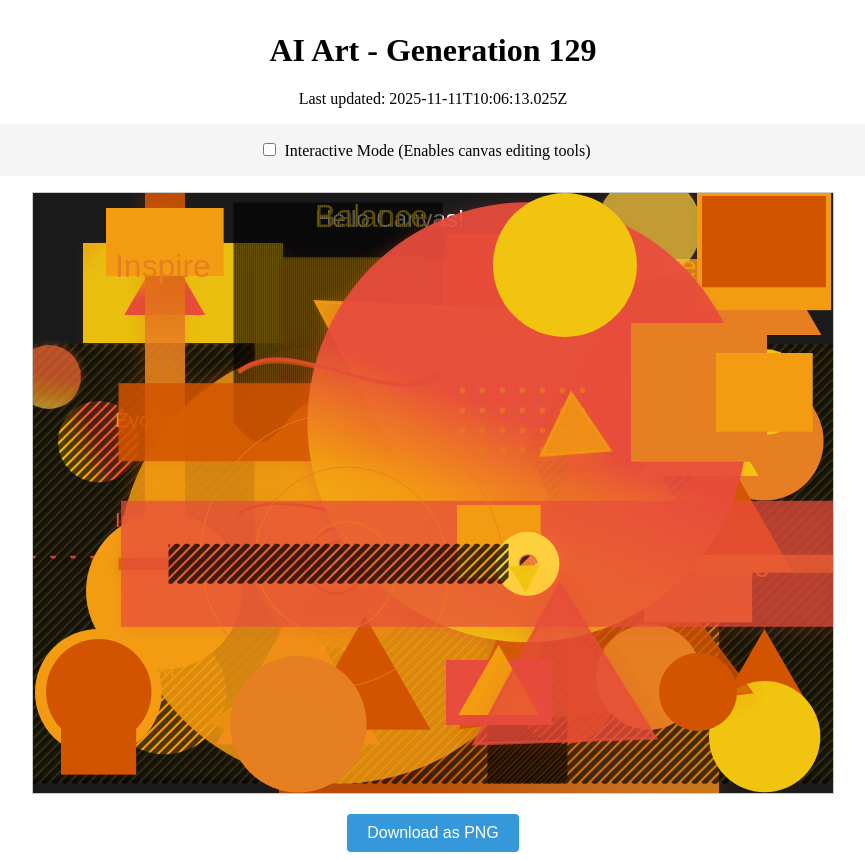
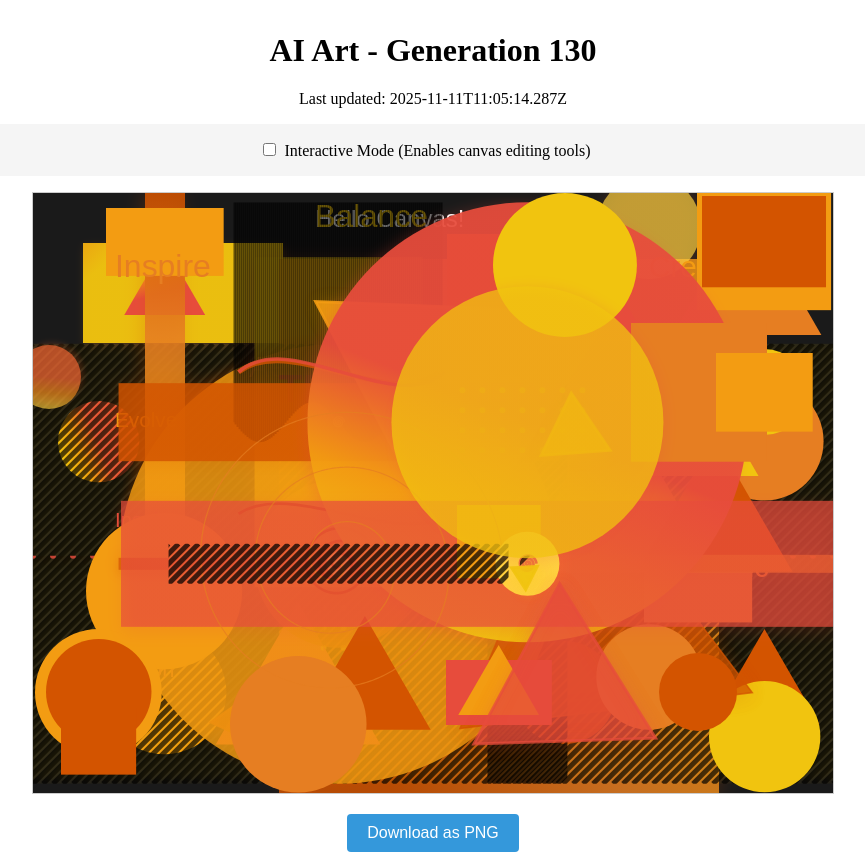
Before and after one commit to mcclowes/ai-art, a React (Vite) app: page / in a window 1280 px wide. Shown: the whole page, without its empty margins (207-1072 px from the left). Built offline with nearby package versions, Linux system fonts and the light colour scheme.

Commit message:
Improve artwork - Generation 130

```diff
--- a/src/artwork-state.ts
+++ b/src/artwork-state.ts
@@ -1560,9 +1560,35 @@ export const artworkState: ArtworkState = {
         "offsetY": 0.43900143642774836
       },
       "id": "rotated_triangle_1762851968104"
+    },
+    {
+      "type": "circle",
+      "x": 494.4375772558714,
+      "y": 229.17181705809645,
+      "radius": 136,
+      "fillStyle": "#e74c3c",
+      "gradient": {
+        "type": "radial",
+        "colors": [
+          "#e74c3c",
+          "#f39c12",
+          "#f1c40f"
+        ],
+        "direction": 313.6135966943594,
+        "centerX": 0.34758876794906185,
+        "centerY": 0.44407337256995716
+      },
+      "shadow": {
+        "blur": 13.424009924196273,
+        "color": "#e74c3c40",
+        "offsetX": 2.4785523699197842,
+        "offsetY": 1.7435915585640789
+      },
+      "opacity": 0.7441811232995597,
+      "id": "gradient_circle_1762859114287"
     }
   ],
-  "generation": 129,
-  "lastUpdated": "2025-11-11T10:06:13.025Z",
+  "generation": 130,
+  "lastUpdated": "2025-11-11T11:05:14.287Z",
   "cycleStarted": "2025-11-06T02:35:49.500Z"
 };
```
